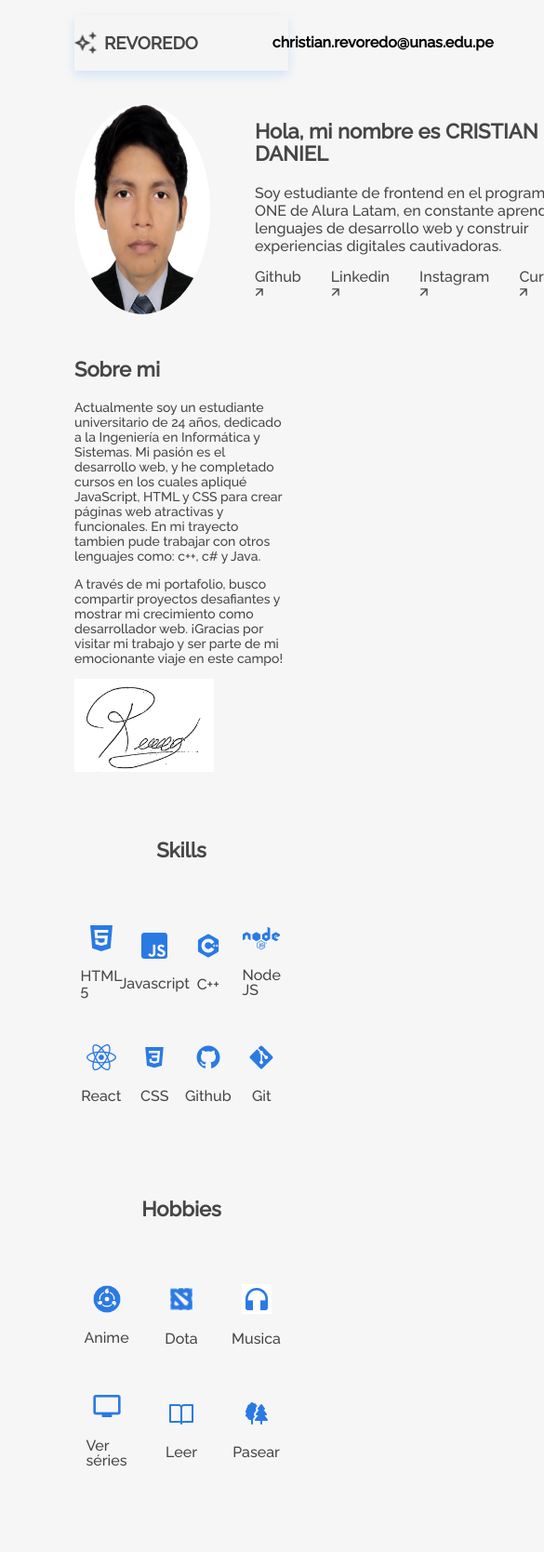
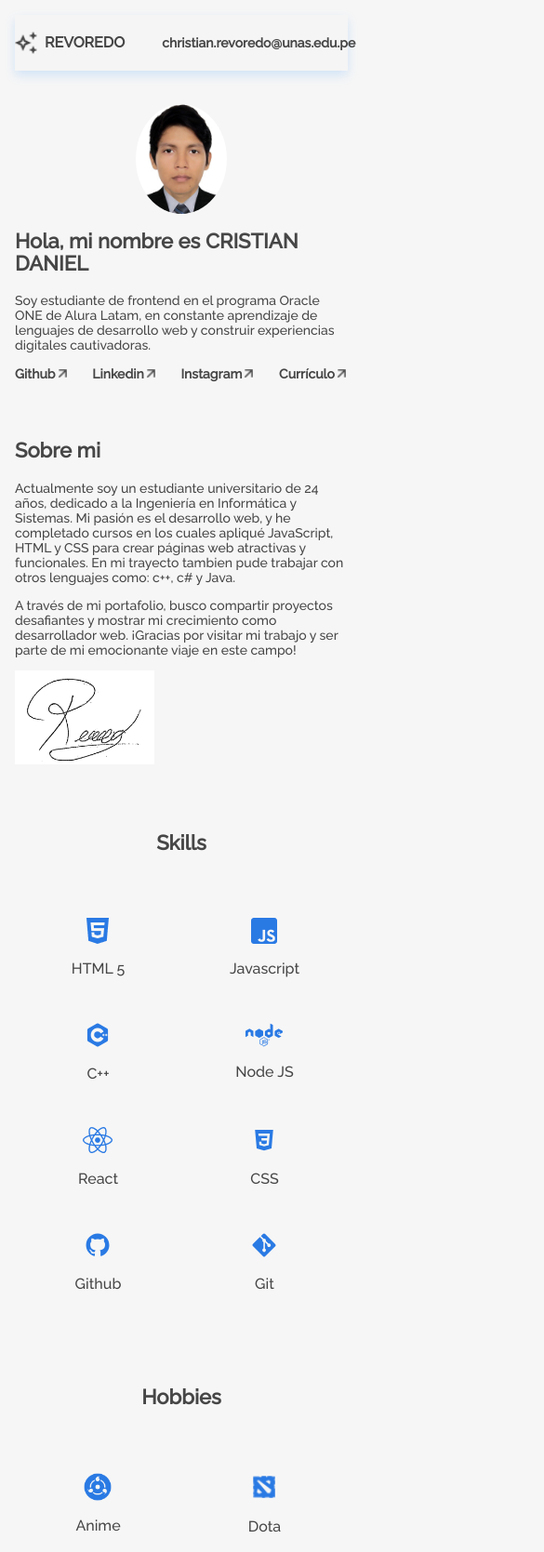
Before and after one commit to CrisDaniel/ChallengeONE_PORTAFOLIO, a website with bundled scripts: page index.html in a window 390 px wide. Shown: the top 1669 px of the page at 93% size, 585 px wide, since content can reach past the window. Built offline with nearby package versions, Linux system fonts and the light colour scheme.

Commit message:
Responsive movil

```diff
--- a/assets/css/base/style.css
+++ b/assets/css/base/style.css
@@ -43,7 +43,7 @@ Utiliza las referencias de los breakpoints @media abajo */
 
 
 /*Tablet*/
-@media (min-width: 768px) {
+@media (max-width: 768px) {
     body{
         margin: 1rem 32px;
     }
@@ -51,9 +51,11 @@ Utiliza las referencias de los breakpoints @media abajo */
 }
 
 /*Mobile*/
-@media (min-width: 425px) {
+@media (max-width: 426px) {
 
-/*Menu*/
+    body{
+        margin: 1rem 1rem;
+    }
 
     /*Titulo*/
 
--- a/assets/css/componentes/contacto.css
+++ b/assets/css/componentes/contacto.css
@@ -150,3 +150,15 @@ section.formcontato{
         font-size: 22px;
     }
 }
+
+@media (max-width: 426px) {
+
+    .formcontato__text{
+        margin: 0;
+    }
+
+    .formcontato__input, .formcontato__textarea{
+        box-sizing: border-box;
+    }
+
+}
--- a/assets/css/componentes/experiencia.css
+++ b/assets/css/componentes/experiencia.css
@@ -61,7 +61,7 @@ section.experience{
 /*Tablet*/
 @media (max-width: 768px) {
 
-    /* Menú */
+    /* Experiencia */
     .experience__section__title{
         font-size: 22px;
     }
@@ -69,6 +69,10 @@ section.experience{
     .experiencie__box{
         flex-direction: column;
         align-items: center;
+    }
+
+    .experiencie__box img{
+        width: 100%;
     }
 
     .experiencie__box .primero{
--- a/assets/css/componentes/footer.css
+++ b/assets/css/componentes/footer.css
@@ -29,7 +29,7 @@
 /*Tablet*/
 @media (max-width: 768px) {
 
-    /* Menú */
+    /* Footer */
     .footer__rodape{
         margin-top: -100px;
         padding-top: 100px;
@@ -39,3 +39,11 @@
         bottom: 20px;
     }
 }
+
+@media (max-width: 426px) {
+
+    .footer__rodape{
+        padding-top: 49px;
+    }
+
+}
--- a/assets/css/componentes/formacion.css
+++ b/assets/css/componentes/formacion.css
@@ -31,7 +31,7 @@ section.academic{
 /*Tablet*/
 @media (max-width: 768px) {
 
-    /* Menú */
+    /* Formacion */
     .academic__title{
         font-size: 22px;
     }
@@ -52,3 +52,15 @@ section.academic{
         font-size: 14px;
     }
 }
+
+@media (max-width: 426px) {
+
+    /*Formacion*/
+    .academic__courses{
+        flex-direction: column;
+    }
+
+    .academic__courses__box{
+        width: 100%;
+    }
+}
--- a/assets/css/componentes/hobbies.css
+++ b/assets/css/componentes/hobbies.css
@@ -35,7 +35,7 @@ section.hobbies{
 /*Tablet*/
 @media (max-width: 768px) {
 
-    /* Menú */
+    /* Hobbies */
     .hobbies__title{
         font-size: 22px;
     }
@@ -48,3 +48,15 @@ section.hobbies{
         width: 30%;
     }
 }
+
+@media (max-width: 426px) {
+
+    /*Hobbies*/
+    .hobbies__line{
+        justify-content: space-around;
+    }
+
+    .hobbies__box{
+        width: 35%;
+    }
+}
--- a/assets/css/componentes/menu.css
+++ b/assets/css/componentes/menu.css
@@ -50,3 +50,29 @@ section.menu{
         display: none;
     }
 }
+
+/*Mobile*/
+@media (max-width: 426px) {
+
+    /*Menu*/
+    section.menu{
+        left: 0;
+        right: 0;
+        top: 0;
+        margin: 1rem;
+        max-width: none;
+    }
+
+    .menu__title{
+        font-size: 16px;
+    }
+
+    .contacto-text a{
+        font-size: 14px;
+        color: #464646;
+    }
+
+    .menu__list{
+        padding: 0;
+    }
+}
--- a/assets/css/componentes/presentacion.css
+++ b/assets/css/componentes/presentacion.css
@@ -40,7 +40,7 @@ section.title{
 /*Tablet*/
 @media (max-width: 768px) {
 
-    /* Menú */
+    /* Presentacion */
     .title__profile{
         width: 146px;
         border-radius: 50%;
@@ -59,3 +59,46 @@ section.title{
         font-size: 16px;
     }
 }
+
+@media (max-width: 426px) {
+
+    /*Presentacion*/
+    .title__div{
+        flex-direction: column;
+        align-items: center;
+    }
+
+    .title__profile{
+        width: 98px;
+        border-radius: 50%;
+    }
+
+    .title__subsection{
+        font-size: 14px;
+    }
+
+    .title__container{
+        margin-left: 0;
+    }
+
+    .title__network{
+        justify-content: space-between;
+    }
+
+    .title__network__item{
+        margin: 0;
+    }
+
+    .text_link{
+        display: flex;
+        font-size: 14px;
+        align-items: center;
+        font-weight: 600;
+    }
+
+    .text_link img{
+        width: 10px;
+        height: 10px;
+        padding: 2px;
+    }
+}
--- a/assets/css/componentes/skills.css
+++ b/assets/css/componentes/skills.css
@@ -35,7 +35,7 @@ section.skills{
 /*Tablet*/
 @media (max-width: 768px) {
 
-    /* Menú */
+    /* Skills */
     .skills__title{
         font-size: 22px;
     }
@@ -48,3 +48,15 @@ section.skills{
         width: 25%;
     }
 }
+
+@media (max-width: 426px) {
+
+    /*Skills*/
+    .skills__line{
+        justify-content: space-around;
+    }
+
+    .skills__box{
+        width: 35%;
+    }
+}
--- a/assets/css/componentes/sobreMi.css
+++ b/assets/css/componentes/sobreMi.css
@@ -16,7 +16,7 @@ section.about{
 /*Tablet*/
 @media (max-width: 768px) {
 
-    /* Menú */
+    /* Sobre mi */
     section.about{
         margin-left: 0;
     }
--- a/index.html
+++ b/index.html
@@ -290,7 +290,7 @@
                         <span class="input-message-error">Este campo no es valido</span>
                     </div>
                     <div class="input-container">
-                        <input class="formcontato__input" type="email" name="email" id="email" placeholder="E-mail" required data-tipo="email">
+                        <input class="formcontato__input" type="email" name="email" id="email" placeholder="E-mail" autocomplete="on" required data-tipo="email">
                         <label class="input-label" for="email">Email</label>
                         <span class="input-message-error">Este campo no es valido</span>
                     </div>
@@ -301,7 +301,7 @@
 
                     </div>
                     <div class="input-container">
-                        <textarea class="formcontato__textarea" rows="5" cols="40" id="mensage" name="mensaje" placeholder="Mensaje" required data-tipo="mensaje"></textarea>
+                        <textarea class="formcontato__textarea" rows="5" cols="40" id="mensaje" name="mensaje" placeholder="Mensaje" required data-tipo="mensaje"></textarea>
                         <label class="input-label" for="mensaje">Mensaje</label>
                         <span class="input-message-error">Este campo no es valido</span>
                     </div>
@@ -318,7 +318,7 @@
     <section class="footer">
         <div class="footer__rodape">
             <p class="footer__text">Desarrollado por Revoredo</p>
-            <p class="footer__text">2022</p>
+            <p class="footer__text">2023</p>
         </div>
         <!-- <img class="wave_footer" src="assets/img/wave.png" alt="Waves"> -->
     </section>
```
Lines whose indentation alone changed are shown as unchanged.
